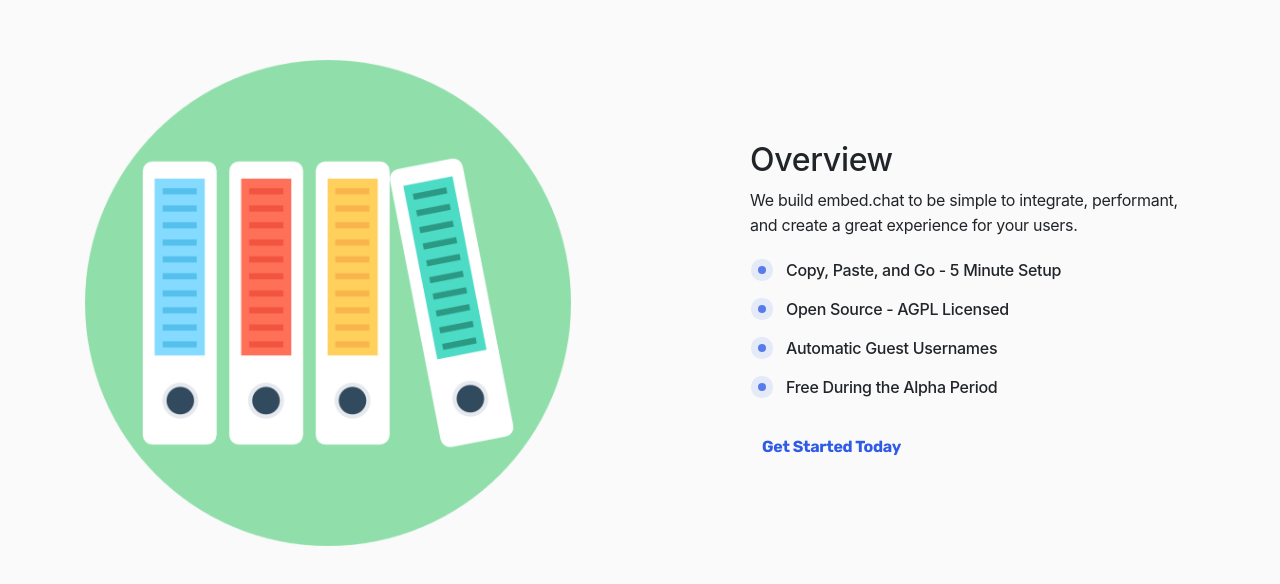
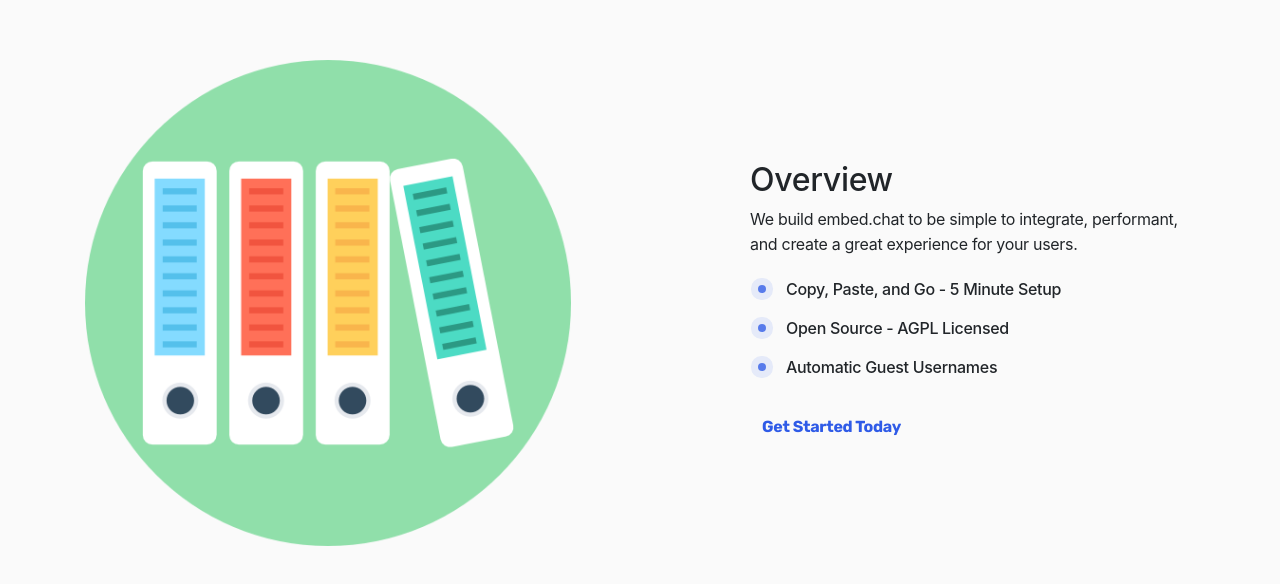
Before and after one commit to super3/embed.chat, a website with bundled scripts: page html/index.html in a window 1280 px wide. Shown: the part 562-1146 px from the top of the page. Built offline with nearby package versions, Linux system fonts and the light colour scheme; no server answers; some icons are missing.

Commit message:
Clean Up Template

```diff
--- a/html/index.html
+++ b/html/index.html
@@ -8,8 +8,6 @@
   =========================
   ICONS
   ========================= -->
-  <!--IONICONS-->
-  <link rel="stylesheet" href="css/ionicons.min.css">
   <!-- FONTAWESOME -->
   <link rel="stylesheet" href="css/fontawesome-all.min.css">
   <!--
@@ -36,7 +34,6 @@
   =========================
   FAVICONS
   ========================= -->
-  <link rel="shortcut icon" href="/favicon.ico"><!-- 16x16 size favicon -->
 
   <style>
     .form-control2 {
@@ -189,9 +186,6 @@
             </li>
             <li>
               <span>Automatic Guest Usernames</span>
-            </li>
-            <li>
-              <span>Free During the Alpha Period</span>
             </li>
           </ul>
           <a href="#" class="btn btn-link btn-link--secondary">
```
